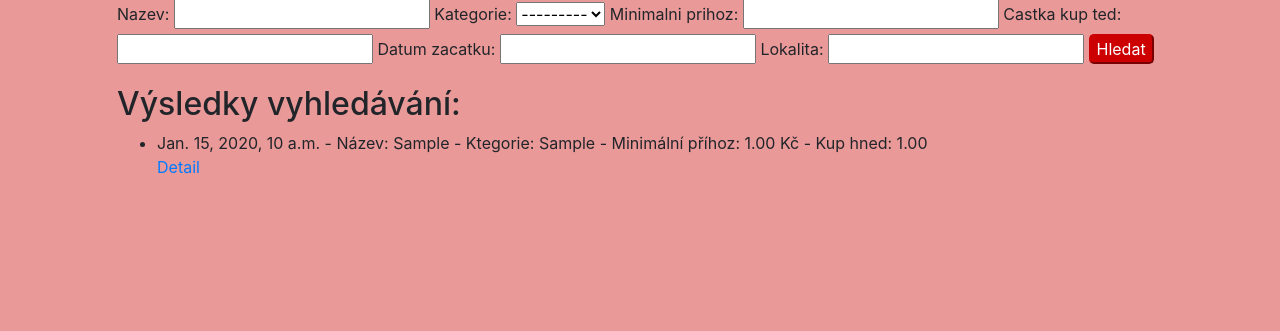
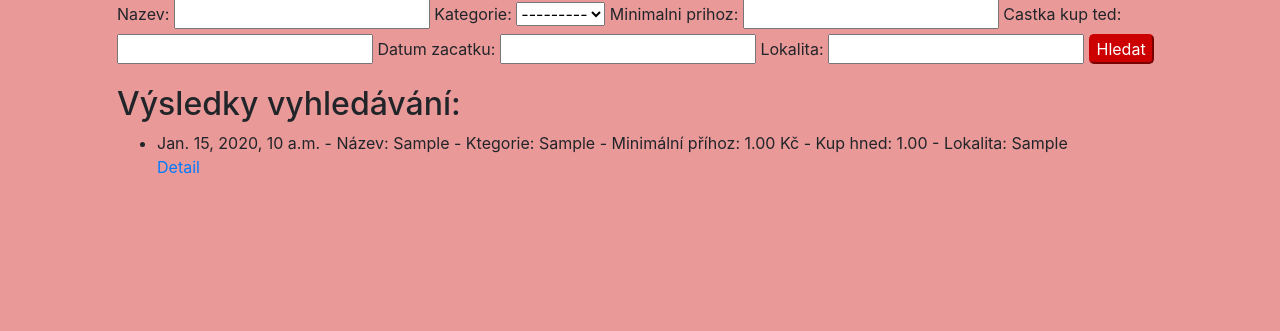
Before and after one commit to Chairman219/Auction_web_site, a Django app: template auction/templates/vyhledavani_aukci.html in a window 1280 px wide; the page is wider, and only the part inside the window is pictured. Shown: the part 201-532 px from the top of that part. Run offline with Django 4.2, Linux system fonts and the light colour scheme; the template is opened without the code that fills it: values that come from a table or form of the project are taken from there, others are empty; tables that the repository leaves empty hold one stand-in row (values such as "Sample post"); some libraries are stand-ins or nearby versions.

Commit message:
feat: add lokalita search to search.html

```diff
--- a/auction/templates/vyhledavani_aukci.html
+++ b/auction/templates/vyhledavani_aukci.html
@@ -10,7 +10,7 @@
 <h2>Výsledky vyhledávání:</h2>
 <ul>
     {% for aukce in aukce %}
-        <li>{{ aukce.datum_zacatku }} - Název: {{ aukce.nazev }} - Ktegorie: {{ aukce.kategorie.nazev }} - Minimální příhoz: {{ aukce.minimalni_prihoz }} Kč - Kup hned: {{ aukce.castka_kup_ted }}</li>
+        <li>{{ aukce.datum_zacatku }} - Název: {{ aukce.nazev }} - Ktegorie: {{ aukce.kategorie.nazev }} - Minimální příhoz: {{ aukce.minimalni_prihoz }} Kč - Kup hned: {{ aukce.castka_kup_ted }} - Lokalita: {{ aukce.lokalita }}</li>
     <a href="{% url 'aukcni_stranka' aukce.id %}">Detail</a>
     {% empty %}
         <li>Žádné aukce nebyly nalezeny.</li>
```
